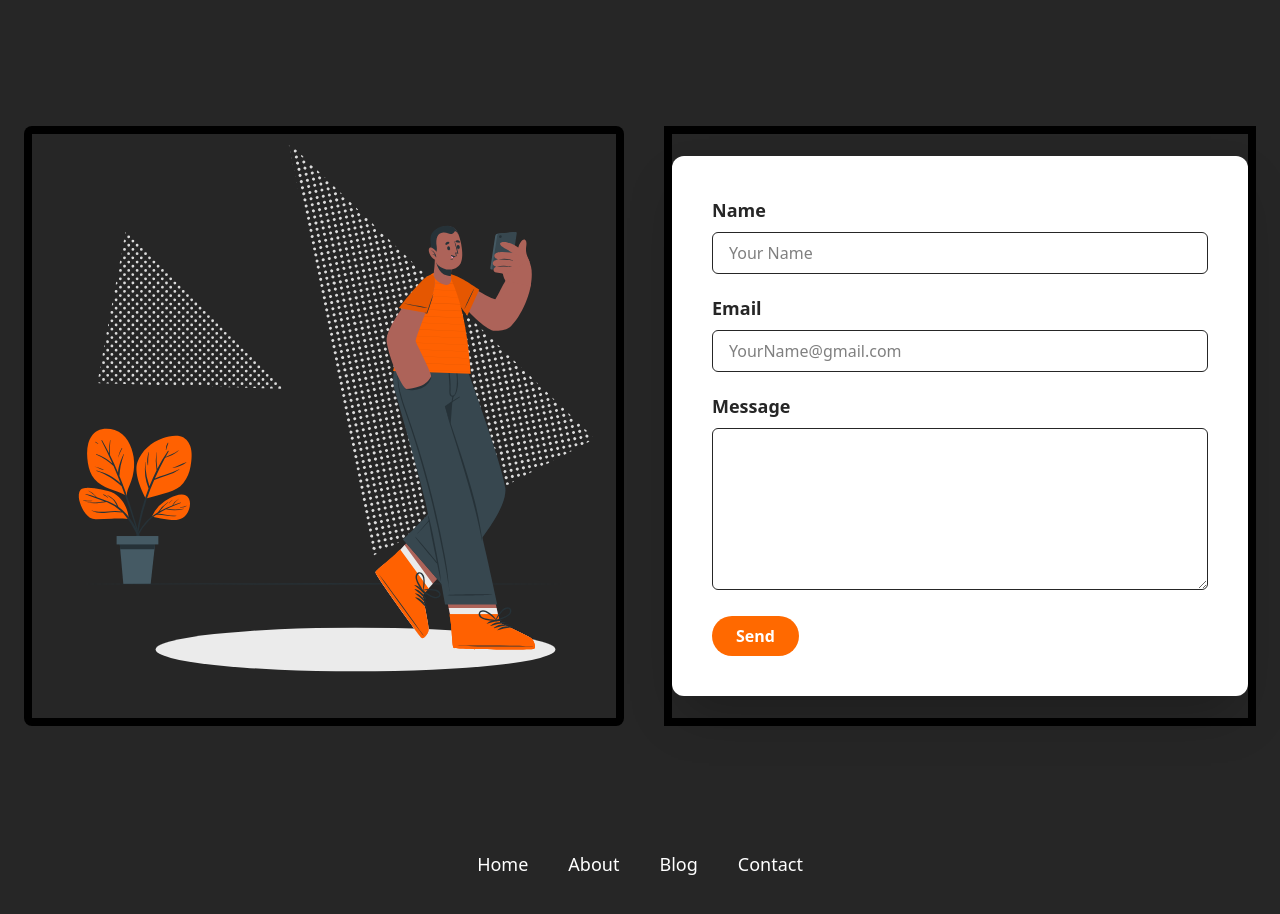
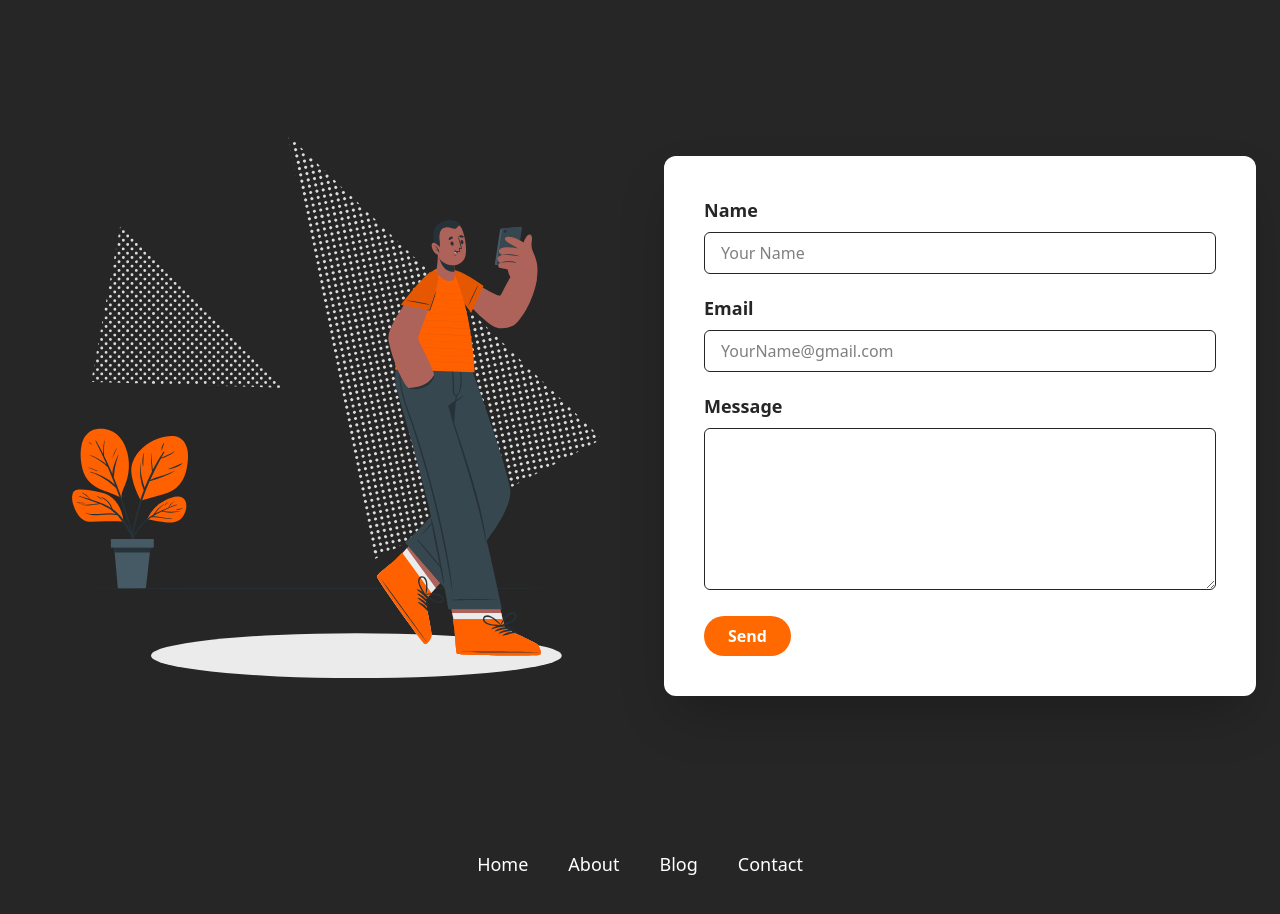
Before and after one commit to jeshwanthshivasai/blog-website, a React (Vite) app: page / in a window 1280 px wide. Shown: the part 2240-3154 px from the top of the page. Built offline with nearby package versions, Linux system fonts and the light colour scheme.

Commit message:
oops forgot to remove border

```diff
--- a/src/components/FormFooter.jsx
+++ b/src/components/FormFooter.jsx
@@ -105,13 +105,13 @@ const FormFooter = () => {
                         <img
                             src={ContactSVG}
                             alt="Illustration"
-                            className="w-full h-full object-contain border-8"
+                            className="w-full h-full object-contain"
                         />
                     </div>
                 </div>
 
                 {/* RIGHT: Form */}
-                <div className="w-full h-[600px] flex flex-col items-center border-8 sm:w-screen lg:w-1/2">
+                <div className="w-full h-[600px] flex flex-col items-center sm:w-screen lg:w-1/2">
 
                     {/* Only show heading on mobile */}
                     <div className="lg:hidden text-white text-4xl sm:text-5xl font-extrabold text-left leading-tight w-full h-full">
```
